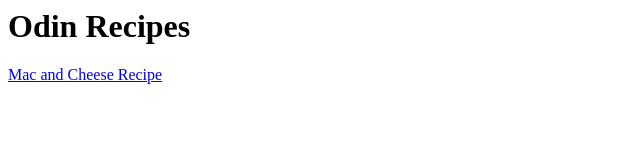
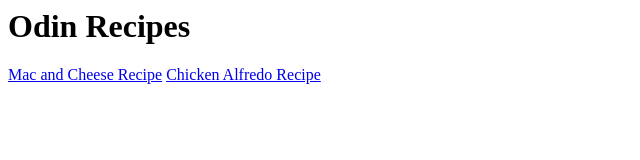
Before and after one commit to banapancake/odin-recipes, a plain HTML site: page index.html in a window 1280 px wide. Shown: the whole page, without its empty margins (0-640 px from the left). Drawn offline with Linux system fonts and the light colour scheme.

Commit message:
index.html

```diff
--- a/index.html
+++ b/index.html
@@ -11,6 +11,7 @@
     <body>
         <h1>Odin Recipes</h1>
         <a href="recipes/mac-and-cheese.html">Mac and Cheese Recipe</a>
+        <a href="recipes/chicken-fettucine.html">Chicken Alfredo Recipe</a>
 
 
     </body>
```
